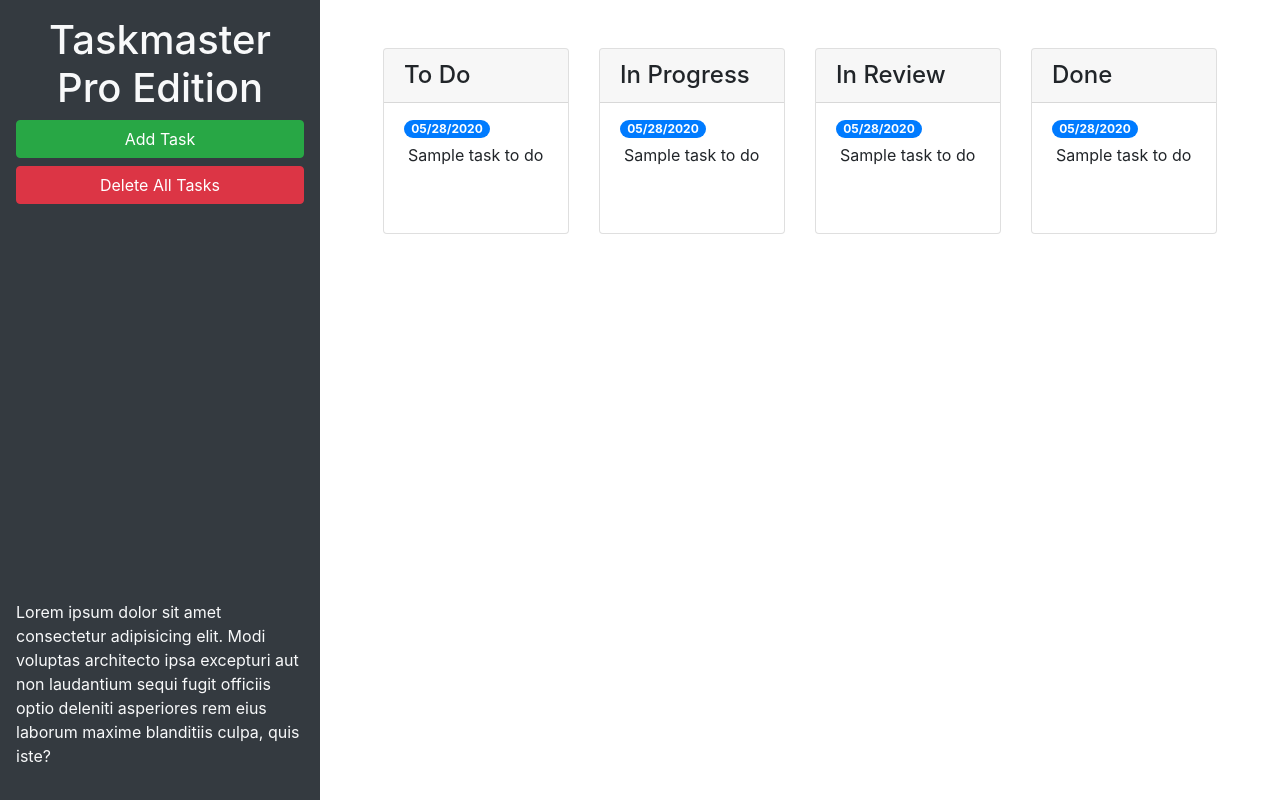
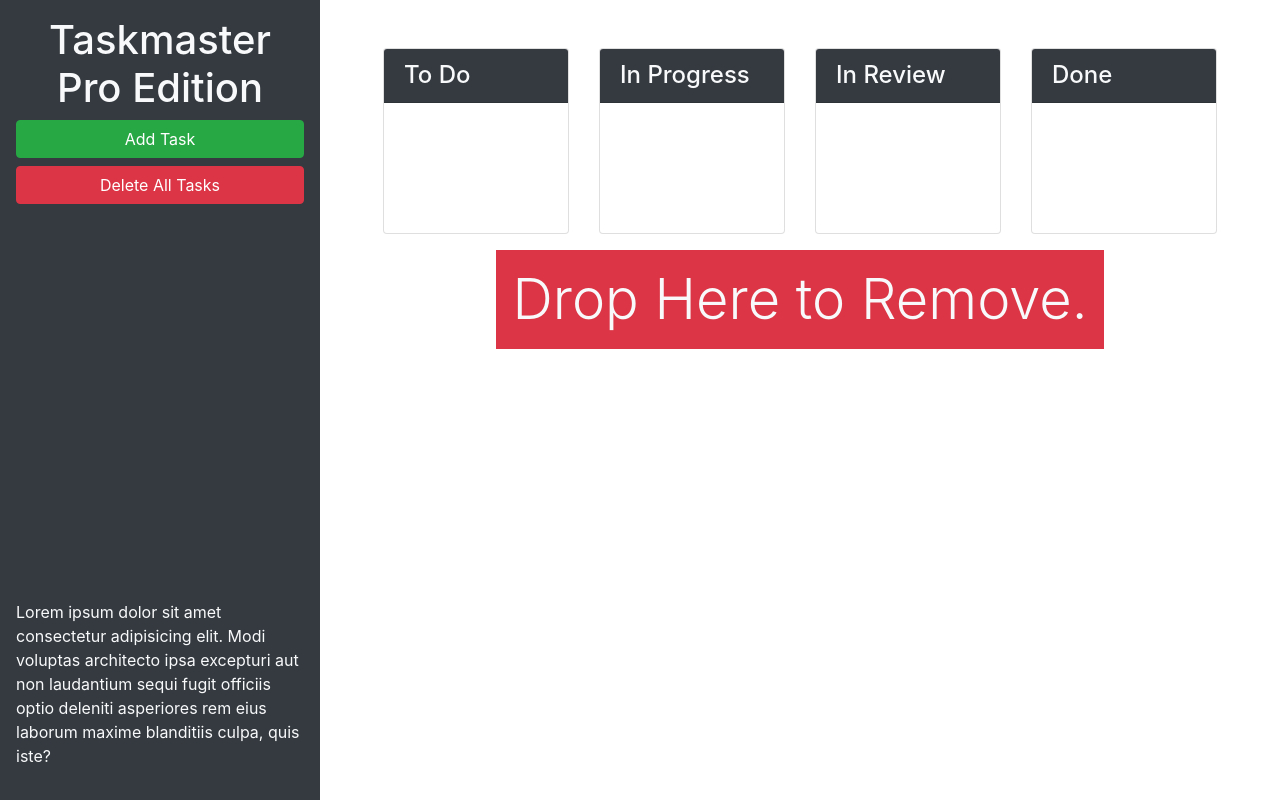
Before and after one commit to sarahwesley/taskmaster-pro, a plain HTML site: page index.html in a window 1280 px wide. Drawn offline with nearby package versions, Linux system fonts and the light colour scheme.

Commit message:
more bootstrap features added

```diff
--- a/index.html
+++ b/index.html
@@ -13,29 +13,25 @@
 <body>
 
   <div class="row min-vh-100 no-gutters">
-    <header class="col-12 col-lg-3 bg-dark text-light d-flex flex-column p-4 p-lg-3">
+    <header class="col-12 col-lg-3 bg-dark text-light sticky-top d-flex flex-column p-4 p-lg-3">
       <h1 class="text-center">Taskmaster Pro Edition</h1>
       <button id="create-task" class="btn btn-block btn-success" data-toggle="modal" data-target="#task-form-modal">Add
         Task</button>
       <button id="remove-tasks" class="btn btn-block btn-danger">Delete All Tasks</button>
-      <p class="mt-auto">Lorem ipsum dolor sit amet consectetur adipisicing elit. Modi voluptas architecto ipsa
+      <p class="mt-auto d-none d-lg-block">Lorem ipsum dolor sit amet consectetur adipisicing elit. Modi voluptas architecto ipsa
         excepturi aut non
         laudantium sequi fugit officiis optio deleniti asperiores rem eius laborum maxime blanditiis culpa, quis iste?
       </p>
     </header>
-    <main class="col-12 col-lg-9">
+    <main class="col-12 col-lg-9 d-flex flex-column">
       <div class="m-5 row justify-content-around">
         <!-- todo start -->
         <div class="col-12 col-md-6 col-xl-3 mb-3">
           <div class="card">
-            <h4 class="card-header">
+            <h4 class="card-header bg-dark text-light">
               To Do
             </h4>
           <ul id="list-toDo" class="list-group list-group-flush">
-          <li class="list-group-item">
-            <span class="badge badge-primary badge-pill">05/28/2020</span>
-            <p class="m-1">Sample task to do</p>
-          </li>
         </ul>
         </div>
         </div>
@@ -43,14 +39,10 @@
         <!-- in progress start -->
         <div class="col-12 col-md-6 col-xl-3 mb-3">
           <div class="card">
-            <h4 class="card-header">
+            <h4 class="card-header bg-dark text-light">
               In Progress
             </h4>
           <ul id="list-inProgress" class="list-group list-group-flush">
-          <li class="list-group-item">
-            <span class="badge badge-primary badge-pill">05/28/2020</span>
-            <p class="m-1">Sample task to do</p>
-          </li>
         </ul>
         </div>
         </div>
@@ -58,14 +50,10 @@
       <!-- in review start -->
       <div class="col-12 col-md-6 col-xl-3 mb-3">
         <div class="card">
-          <h4 class="card-header">
+          <h4 class="card-header bg-dark text-light">
             In Review
           </h4>
         <ul id="list-inReview" class="list-group list-group-flush">
-        <li class="list-group-item">
-          <span class="badge badge-primary badge-pill">05/28/2020</span>
-          <p class="m-1">Sample task to do</p>
-        </li>
       </ul>
       </div>
       </div>
@@ -73,18 +61,19 @@
       <!-- done start -->
       <div class="col-12 col-md-6 col-xl-3 mb-3">
         <div class="card">
-          <h4 class="card-header">
+          <h4 class="card-header bg-dark text-light">
             Done
           </h4>
         <ul id="list-done" class="list-group list-group-flush">
-        <li class="list-group-item">
-          <span class="badge badge-primary badge-pill">05/28/2020</span>
-          <p class="m-1">Sample task to do</p>
-        </li>
       </ul>
       </div>
       </div>
       <!-- done end -->
+      <div id="trash" class="mt-auto">
+        <div class="mt-auto w-100 bg-danger p-3 text-center text-light display-4">
+          Drop Here to Remove.
+        </div>
+      </div>
       </main>
     </div>
 
```
